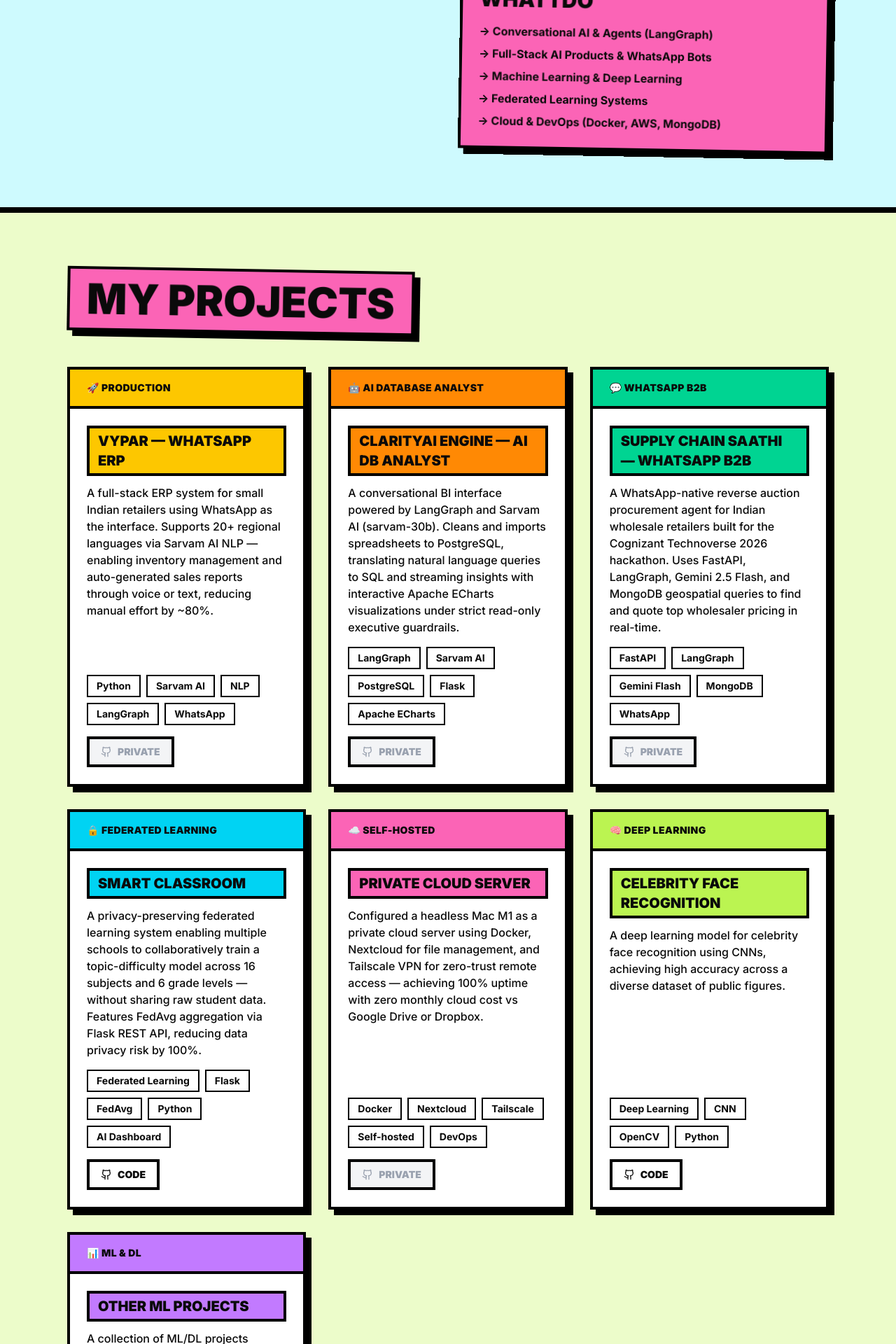
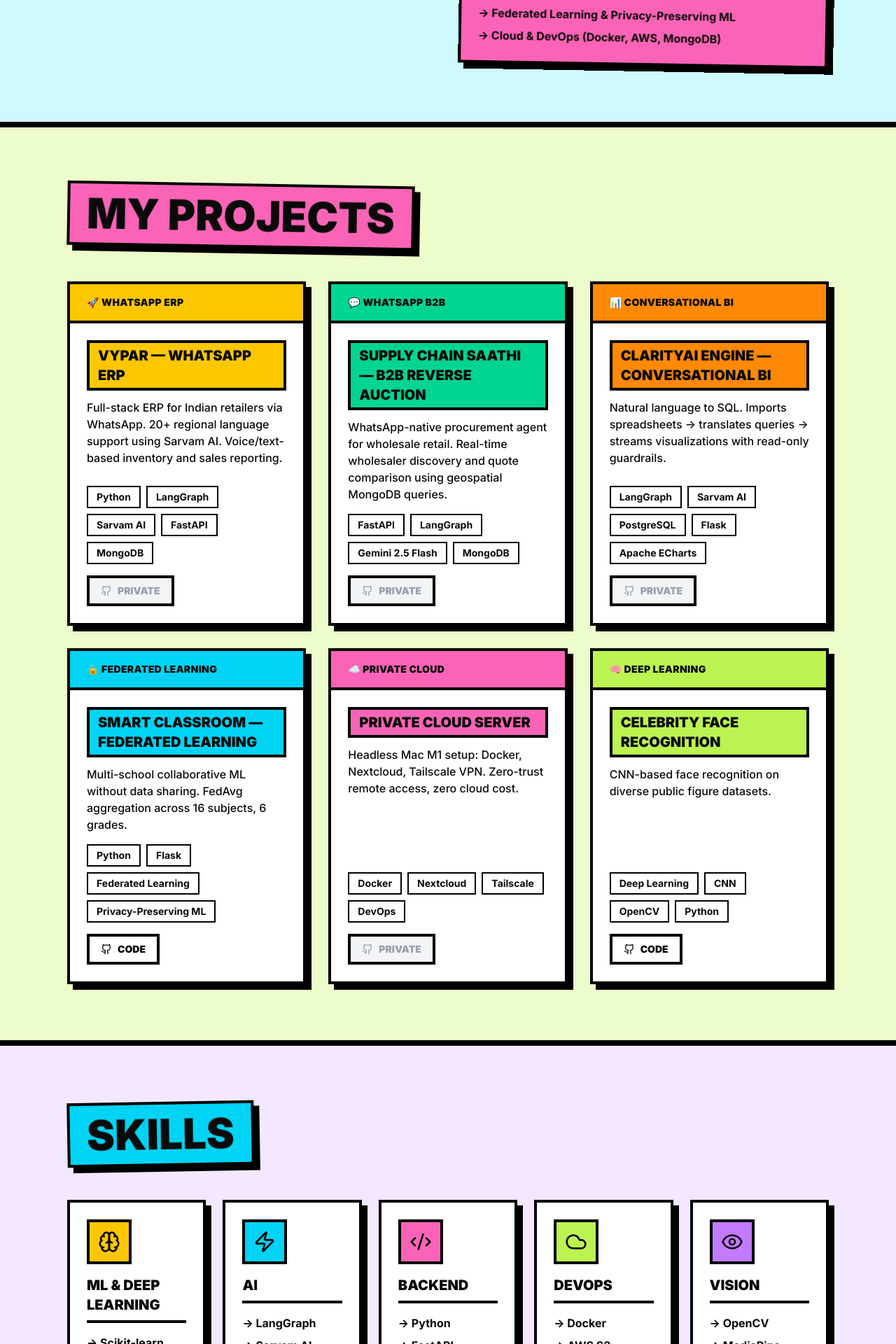
Before and after one commit to korrakiran/portfolio, a React (Vite) app: page / in a window 1280 px wide. Shown: the part 1760-3680 px from the top of the page at 70% size. Built offline with nearby package versions, Linux system fonts and the light colour scheme; no server answers.

Commit message:
content: update profile details, projects list, skills categories, and achievements based on user markdown resume

```diff
--- a/src/app/components/About.tsx
+++ b/src/app/components/About.tsx
@@ -26,13 +26,10 @@ export function About() {
               </h3>
               <div className="space-y-3 text-base font-medium leading-relaxed">
                 <p>
-                  Hello! I am <strong>Korra Kiran</strong>, a passionate <strong>AI & Machine Learning Engineer</strong> based in Hyderabad, India. Currently a 3rd-year B.Tech student specializing in AI/ML at Vidya Jyothi Institute of Technology (VJIT), I build production-ready AI systems, NLP pipelines, and deep learning solutions that solve real-world challenges.
+                  Hello! I am <strong>Korra Kiran</strong>, an <strong>AI/ML Engineer & Deep Learning Builder</strong> based in Hyderabad, India. Currently a final-year B.Tech student specializing in Artificial Intelligence and Machine Learning at Vidya Jyothi Institute of Technology (VJIT), I build production-ready AI systems, conversational agents, and deep learning solutions that scale.
                 </p>
                 <p>
-                  I specialize in bridging the gap between ML research and practice. Key projects include <strong>Vypar</strong> (a multilingual WhatsApp ERP using LangGraph and Sarvam AI to help small retailers) and <strong>Supply Chain Saathi</strong> (a B2B reverse auction procurement agent).
-                </p>
-                <p>
-                  My interests cover federated learning, computer vision, and cloud-native architectures (Docker, Tailscale). I focus on building secure, scalable, and efficient AI products.
+                  I focus on bridging the gap between machine learning research and practical, real-world applications. From designing voice and text-based WhatsApp ERPs to implementing federated learning architectures, my goal is to build secure, private, and efficient products.
                 </p>
               </div>
             </div>
@@ -41,10 +38,9 @@ export function About() {
                 What I Do
               </h3>
               <ul className="space-y-2 text-base font-mono font-bold">
-                <li>→ Conversational AI & Agents (LangGraph)</li>
-                <li>→ Full-Stack AI Products & WhatsApp Bots</li>
-                <li>→ Machine Learning & Deep Learning</li>
-                <li>→ Federated Learning Systems</li>
+                <li>→ Conversational AI & Agents (LangGraph, LLMs)</li>
+                <li>→ Full-Stack AI Products (WhatsApp, FastAPI)</li>
+                <li>→ Federated Learning & Privacy-Preserving ML</li>
                 <li>→ Cloud & DevOps (Docker, AWS, MongoDB)</li>
               </ul>
             </div>
--- a/src/app/components/Projects.tsx
+++ b/src/app/components/Projects.tsx
@@ -4,59 +4,51 @@ export function Projects() {
   const projects = [
     {
       title: 'Vypar — WhatsApp ERP',
-      label: '🚀 Production',
-      description: 'A full-stack ERP system for small Indian retailers using WhatsApp as the interface. Supports 20+ regional languages via Sarvam AI NLP — enabling inventory management and auto-generated sales reports through voice or text, reducing manual effort by ~80%.',
+      label: '🚀 WhatsApp ERP',
+      description: 'Full-stack ERP for Indian retailers via WhatsApp. 20+ regional language support using Sarvam AI. Voice/text-based inventory and sales reporting.',
       color: 'bg-yellow-400',
-      tags: ['Python', 'Sarvam AI', 'NLP', 'LangGraph', 'WhatsApp'],
+      tags: ['Python', 'LangGraph', 'Sarvam AI', 'FastAPI', 'MongoDB'],
       github: null,
     },
     {
-      title: 'ClarityAI Engine — AI DB Analyst',
-      label: '🤖 AI Database Analyst',
-      description: 'A conversational BI interface powered by LangGraph and Sarvam AI (sarvam-30b). Cleans and imports spreadsheets to PostgreSQL, translating natural language queries to SQL and streaming insights with interactive Apache ECharts visualizations under strict read-only executive guardrails.',
+      title: 'Supply Chain Saathi — B2B Reverse Auction',
+      label: '💬 WhatsApp B2B',
+      description: 'WhatsApp-native procurement agent for wholesale retail. Real-time wholesaler discovery and quote comparison using geospatial MongoDB queries.',
+      color: 'bg-emerald-400',
+      tags: ['FastAPI', 'LangGraph', 'Gemini 2.5 Flash', 'MongoDB'],
+      github: null,
+    },
+    {
+      title: 'ClarityAI Engine — Conversational BI',
+      label: '📊 Conversational BI',
+      description: 'Natural language to SQL. Imports spreadsheets → translates queries → streams visualizations with read-only guardrails.',
       color: 'bg-orange-400',
       tags: ['LangGraph', 'Sarvam AI', 'PostgreSQL', 'Flask', 'Apache ECharts'],
       github: null,
     },
     {
-      title: 'Supply Chain Saathi — WhatsApp B2B',
-      label: '💬 WhatsApp B2B',
-      description: 'A WhatsApp-native reverse auction procurement agent for Indian wholesale retailers built for the Cognizant Technoverse 2026 hackathon. Uses FastAPI, LangGraph, Gemini 2.5 Flash, and MongoDB geospatial queries to find and quote top wholesaler pricing in real-time.',
-      color: 'bg-emerald-400',
-      tags: ['FastAPI', 'LangGraph', 'Gemini Flash', 'MongoDB', 'WhatsApp'],
-      github: null,
-    },
-    {
-      title: 'Smart Classroom',
+      title: 'Smart Classroom — Federated Learning',
       label: '🔒 Federated Learning',
-      description: 'A privacy-preserving federated learning system enabling multiple schools to collaboratively train a topic-difficulty model across 16 subjects and 6 grade levels — without sharing raw student data. Features FedAvg aggregation via Flask REST API, reducing data privacy risk by 100%.',
+      description: 'Multi-school collaborative ML without data sharing. FedAvg aggregation across 16 subjects, 6 grades.',
       color: 'bg-cyan-400',
-      tags: ['Federated Learning', 'Flask', 'FedAvg', 'Python', 'AI Dashboard'],
+      tags: ['Python', 'Flask', 'Federated Learning', 'Privacy-Preserving ML'],
       github: 'https://github.com/korrakiran/smart_classroom',
     },
     {
       title: 'Private Cloud Server',
-      label: '☁️ Self-Hosted',
-      description: 'Configured a headless Mac M1 as a private cloud server using Docker, Nextcloud for file management, and Tailscale VPN for zero-trust remote access — achieving 100% uptime with zero monthly cloud cost vs Google Drive or Dropbox.',
+      label: '☁️ Private Cloud',
+      description: 'Headless Mac M1 setup: Docker, Nextcloud, Tailscale VPN. Zero-trust remote access, zero cloud cost.',
       color: 'bg-pink-400',
-      tags: ['Docker', 'Nextcloud', 'Tailscale', 'Self-hosted', 'DevOps'],
+      tags: ['Docker', 'Nextcloud', 'Tailscale', 'DevOps'],
       github: null,
     },
     {
       title: 'Celebrity Face Recognition',
       label: '🧠 Deep Learning',
-      description: 'A deep learning model for celebrity face recognition using CNNs, achieving high accuracy across a diverse dataset of public figures.',
+      description: 'CNN-based face recognition on diverse public figure datasets.',
       color: 'bg-lime-300',
       tags: ['Deep Learning', 'CNN', 'OpenCV', 'Python'],
       github: 'https://github.com/korrakiran/celebrity_face_recognition',
-    },
-    {
-      title: 'Other ML Projects',
-      label: '📊 ML & DL',
-      description: 'A collection of ML/DL projects including real-time fingertip color detection with TTS feedback (OpenCV, MediaPipe, gTTS), heart attack risk prediction (Scikit-learn, XGBoost), and various classification and regression models with thorough EDA pipelines.',
-      color: 'bg-purple-400',
-      tags: ['Scikit-learn', 'XGBoost', 'OpenCV', 'MediaPipe', 'Pandas'],
-      github: 'https://github.com/korrakiran',
     },
   ];
 
--- a/src/app/components/Skills.tsx
+++ b/src/app/components/Skills.tsx
@@ -1,4 +1,4 @@
-import { Brain, Code2, Cloud, Zap } from 'lucide-react';
+import { Brain, Code2, Cloud, Zap, Eye } from 'lucide-react';
 
 export function Skills() {
   const skills = [
@@ -6,32 +6,39 @@ export function Skills() {
       category: 'ML & Deep Learning',
       icon: Brain,
       color: 'bg-yellow-400',
-      items: ['Scikit-learn', 'XGBoost', 'CNNs', 'Federated Learning (FedAvg)', 'Transfer Learning', 'NLP'],
+      items: ['Scikit-learn', 'XGBoost', 'CNNs', 'Transfer Learning', 'Federated Learning'],
     },
     {
-      category: 'Languages & Data',
+      category: 'AI',
+      icon: Zap,
+      color: 'bg-cyan-400',
+      items: ['LangGraph', 'Sarvam AI', 'Gemini Flash', 'LLMs', 'NLP'],
+    },
+    {
+      category: 'Backend',
       icon: Code2,
       color: 'bg-pink-400',
-      items: ['Python', 'Pandas', 'NumPy', 'REST APIs'],
+      items: ['Python', 'FastAPI', 'REST APIs', 'MongoDB', 'PostgreSQL'],
     },
     {
-      category: 'AI & Vision',
-      icon: Zap,
-      color: 'bg-cyan-400',
-      items: ['OpenCV', 'LangGraph', 'Sarvam AI', 'Gemini Flash (LLM)', 'Computer Vision', 'MediaPipe'],
+      category: 'DevOps',
+      icon: Cloud,
+      color: 'bg-lime-300',
+      items: ['Docker', 'AWS S3', 'Azure ML', 'Tailscale'],
     },
     {
-      category: 'Cloud & DevOps',
-      icon: Cloud,
-      color: 'bg-lime-300',
-      items: ['AWS S3', 'Azure (Model Training)', 'MongoDB', 'Docker', 'Tailscale', 'Nextcloud'],
+      category: 'Vision',
+      icon: Eye,
+      color: 'bg-purple-400',
+      items: ['OpenCV', 'MediaPipe', 'Computer Vision'],
     },
   ];
 
   const awards = [
-    { label: '🏆 Best Student', sub: 'Cybersecurity Hackathon', color: 'bg-yellow-300' },
-    { label: '🥈 2nd Place', sub: 'Reskill Hackathon', color: 'bg-cyan-300' },
-    { label: '🎯 Finalist', sub: 'Bizzhack Ideathon', color: 'bg-pink-300' },
+    { label: '🏆 1st Place', sub: 'HackXtream (TrustFundX, Algorand)', color: 'bg-yellow-300' },
+    { label: '🏆 Best Student', sub: 'VJIT Cybersecurity Hackathon', color: 'bg-cyan-300' },
+    { label: '🥈 2nd Place', sub: 'Reskill Hackathon', color: 'bg-pink-300' },
+    { label: '🎯 Finalist', sub: 'Bizzhack Ideathon', color: 'bg-lime-300' },
   ];
 
   return (
@@ -41,7 +48,7 @@ export function Skills() {
           Skills
         </h2>
 
-        <div className="grid sm:grid-cols-2 lg:grid-cols-4 gap-6">
+        <div className="grid sm:grid-cols-2 md:grid-cols-3 lg:grid-cols-5 gap-6">
           {skills.map((skill, index) => {
             const Icon = skill.icon;
             return (
@@ -68,7 +75,7 @@ export function Skills() {
           <h3 className="text-3xl sm:text-4xl font-black uppercase mb-8 inline-block bg-yellow-400 px-6 py-3 border-4 border-black rotate-[1deg] shadow-[8px_8px_0px_0px_rgba(0,0,0,1)]">
             Awards & Achievements
           </h3>
-          <div className="grid sm:grid-cols-3 gap-6">
+          <div className="grid sm:grid-cols-2 lg:grid-cols-4 gap-6">
             {awards.map((award, i) => (
               <div key={i} className={`${award.color} border-4 border-black p-6 shadow-[8px_8px_0px_0px_rgba(0,0,0,1)] hover:translate-x-[-4px] hover:translate-y-[-4px] hover:shadow-[12px_12px_0px_0px_rgba(0,0,0,1)] transition-all`}>
                 <p className="font-black text-2xl mb-2">{award.label}</p>
```
